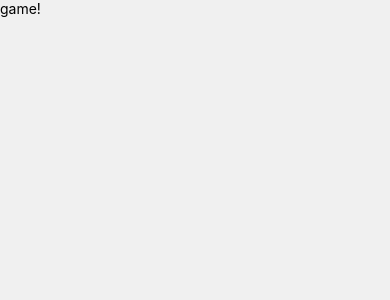
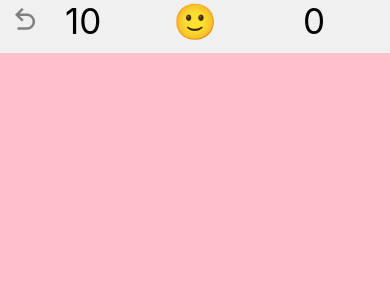
Before and after one commit to bisous1519/minesweeper, a React Native app: screen /game in a window 390 px wide. Shown: the top 300 px of the page. Built offline with nearby package versions, Linux system fonts and the light colour scheme.

Commit message:
Feat: Add smile bottom sheet

```diff
--- a/App.tsx
+++ b/App.tsx
@@ -8,6 +8,7 @@ import {
 import { NavigationContainer } from '@react-navigation/native';
 import MainScreen from './src/screen/MainScreen';
 import GameScreen from './src/screen/GameScreen';
+import { GestureHandlerRootView } from 'react-native-gesture-handler';
 
 const Tab = createBottomTabNavigator();
 
@@ -21,6 +22,7 @@ export type RootTabNavigationProp = BottomTabNavigationProp<RootTabParamList>;
 export default function App() {
   return (
     <RecoilRoot>
+      <GestureHandlerRootView style={{ flex: 1 }}>
         <StatusBar style='auto' />
         <NavigationContainer>
           <Tab.Navigator
@@ -32,6 +34,7 @@ export default function App() {
             <Tab.Screen name='game' component={GameScreen} />
           </Tab.Navigator>
         </NavigationContainer>
+      </GestureHandlerRootView>
     </RecoilRoot>
   );
 }
--- a/babel.config.js
+++ b/babel.config.js
@@ -1,6 +1,7 @@
-module.exports = function(api) {
+module.exports = function (api) {
   api.cache(true);
   return {
     presets: ['babel-preset-expo'],
+    plugins: ['react-native-reanimated/plugin'],
   };
 };
--- a/package.json
+++ b/package.json
@@ -19,7 +19,9 @@
     "react-native": "0.73.6",
     "react-native-safe-area-context": "4.8.2",
     "react-native-screens": "~3.29.0",
-    "recoil": "^0.7.7"
+    "recoil": "^0.7.7",
+    "react-native-reanimated": "~3.6.2",
+    "react-native-gesture-handler": "~2.14.0"
   },
   "devDependencies": {
     "@babel/core": "^7.20.0",
--- /dev/null
+++ b/src/components/GameContainer.tsx
@@ -0,0 +1,12 @@
+import { StyleSheet, View } from 'react-native';
+
+const styles = StyleSheet.create({
+  container: {
+    backgroundColor: 'pink',
+    flex: 1,
+  },
+});
+
+export default function GameContainer(): React.JSX.Element {
+  return <View style={styles.container}></View>;
+}
--- /dev/null
+++ b/src/components/SmileBottomSheet.tsx
@@ -0,0 +1,81 @@
+import BottomSheet, {
+  BottomSheetBackdrop,
+  BottomSheetFlatList,
+} from '@gorhom/bottom-sheet';
+import { Dispatch, SetStateAction, useRef } from 'react';
+import { Pressable, StyleSheet, Text } from 'react-native';
+import { lvs } from '../screen/MainScreen';
+import { LvType, SettingType } from '../atoms/atomType';
+import { useRecoilState } from 'recoil';
+import { settingState } from '../atoms/atoms';
+
+const styles = StyleSheet.create({
+  container: {
+    // backgroundColor: 'orange',
+  },
+  wrapper: {
+    paddingVertical: 15,
+    borderBottomWidth: 1,
+    borderBottomColor: '#eee',
+  },
+  text: {
+    fontSize: 23,
+    textAlign: 'center',
+  },
+});
+
+const data: string[] = ['다시 시작하기', ...lvs];
+
+type SmileBottomSheetPropsType = {
+  setIsBottomOpen: Dispatch<SetStateAction<boolean>>;
+};
+
+export default function SmileBottomSheet({
+  setIsBottomOpen,
+}: SmileBottomSheetPropsType): React.JSX.Element {
+  const [setting, setSetting] = useRecoilState<SettingType>(settingState);
+  const sheetRef = useRef<BottomSheet>(null);
+
+  const onPressEl = (text: string) => {
+    if (text === '다시 시작하기') {
+      setSetting({ ...setting });
+    } else {
+      setSetting({
+        lv: text as LvType,
+        mines: text === 'Beginner' ? 10 : text === 'Intermediate' ? 20 : 40,
+      });
+    }
+    setIsBottomOpen(false);
+  };
+
+  //   const renderbackdrop = useCallback((props) => {
+  //     <BottomSheetBackdrop
+  //       {...props}
+  //       //   animatedIndex={0}
+  //       //   animatedPosition={0}
+  //       pressBehavior={'close'}
+  //     />;
+  //   }, []);
+
+  return (
+    <BottomSheet
+      ref={sheetRef}
+      snapPoints={['36%']}
+      enablePanDownToClose={true}
+      onClose={() => setIsBottomOpen(false)}
+      //   backdropComponent={renderbackdrop}
+    >
+      <BottomSheetFlatList
+        style={styles.container}
+        data={data}
+        renderItem={({ item, index }) => (
+          <Pressable style={styles.wrapper} onPress={() => onPressEl(item)}>
+            <Text style={[styles.text, index === 0 && { color: '#ff6767' }]}>
+              {item}
+            </Text>
+          </Pressable>
+        )}
+      />
+    </BottomSheet>
+  );
+}
--- a/src/screen/GameScreen.tsx
+++ b/src/screen/GameScreen.tsx
@@ -1,16 +1,86 @@
-import { Text, View } from 'react-native';
+import { Pressable, StyleSheet, Text, View } from 'react-native';
 import RootView from '../components/RootView';
 import { useNavigation } from '@react-navigation/native';
+import { MaterialCommunityIcons } from '@expo/vector-icons';
+import { useRecoilState } from 'recoil';
+import { useEffect, useState } from 'react';
+import { SettingType } from '../atoms/atomType';
+import { settingState } from '../atoms/atoms';
+import GameContainer from '../components/GameContainer';
+import SmileBottomSheet from '../components/SmileBottomSheet';
+
+const styles = StyleSheet.create({
+  headerContainer: {
+    marginBottom: 10,
+  },
+  backButton: {
+    position: 'absolute',
+    left: 10,
+    top: 5,
+  },
+  header: {
+    flexDirection: 'row',
+    justifyContent: 'space-between',
+    marginHorizontal: 65,
+  },
+  smileWrapper: {},
+  smile: {
+    fontSize: 35,
+  },
+  headerNumberWrapper: {
+    // backgroundColor: 'pink',
+    width: 85,
+  },
+  headerNumber: {
+    fontSize: 35,
+  },
+});
 
 export default function GameScreen(): React.JSX.Element {
   const navigation = useNavigation();
+  const [setting, setSetting] = useRecoilState<SettingType>(settingState);
+
+  const [isBottomOpen, setIsBottomOpen] = useState<boolean>(false);
+  const [leftMines, setLeftMines] = useState<number>(0);
+  const [tictoc, setTictoc] = useState<number>(0);
+
+  const onPressSmile = () => {
+    setIsBottomOpen((prev) => !prev);
+  };
 
   const onPressBack = () => {
     navigation.goBack();
   };
+
+  useEffect(() => {
+    setLeftMines(setting.mines);
+  }, []);
   return (
     <RootView>
-      <Text>game!</Text>
+      <View style={styles.headerContainer}>
+        <Pressable style={styles.backButton} onPress={onPressBack}>
+          <MaterialCommunityIcons
+            name='arrow-u-left-top'
+            size={30}
+            color='#808080'
+          />
+        </Pressable>
+        <View style={styles.header}>
+          <View style={styles.headerNumberWrapper}>
+            <Text style={styles.headerNumber}>{leftMines}</Text>
+          </View>
+          <Pressable style={styles.smileWrapper} onPress={onPressSmile}>
+            <Text style={styles.smile}>🙂</Text>
+          </Pressable>
+          <View style={styles.headerNumberWrapper}>
+            <Text style={[styles.headerNumber, { textAlign: 'right' }]}>
+              {tictoc}
+            </Text>
+          </View>
+        </View>
+      </View>
+      <GameContainer />
+      {isBottomOpen && <SmileBottomSheet setIsBottomOpen={setIsBottomOpen} />}
     </RootView>
   );
 }
--- a/src/screen/MainScreen.tsx
+++ b/src/screen/MainScreen.tsx
@@ -41,14 +41,9 @@ const styles = StyleSheet.create({
   },
 });
 
-const lvs: LvType[] = ['Beginner', 'Intermediate', 'Expert'];
+export const lvs: LvType[] = ['Beginner', 'Intermediate', 'Expert'];
 
 export default function MainScreen(): React.JSX.Element {
-  // export default function MainScreen({
-  //   navigation,
-  // }: TabProps): React.JSX.Element {
-  const [setting, setSetting] = useRecoilState<SettingType>(settingState);
-
   return (
     <RootView propsStyles={styles.container}>
       <View style={styles.titleWrapper}>
```
Also changed, not shown: 1 other file (tests, documents, lock files or other folders). Lines whose indentation alone changed are shown as unchanged.
